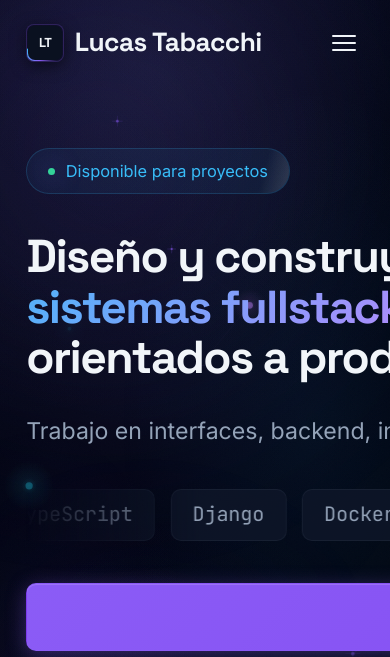
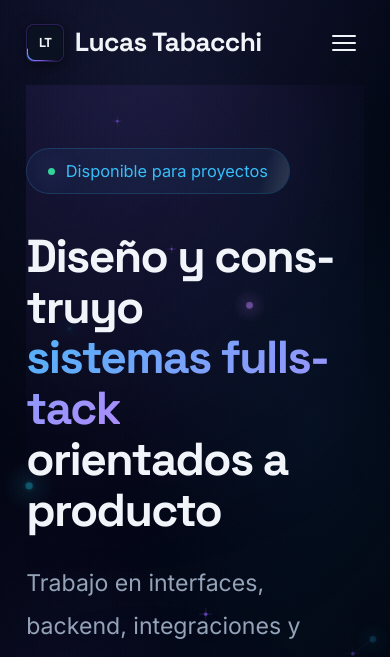
Before and after one commit to LucasTabacchi/portfolio, an Astro site: page / in a window 390 px wide. Shown: the top 657 px of the page. Built offline with nearby package versions, Linux system fonts and the light colour scheme; Astro itself is replaced by a stand-in of ours.

Commit message:
correciones nuevas en el hero

```diff
--- a/src/styles/home.css
+++ b/src/styles/home.css
@@ -57,6 +57,8 @@
 .hero-content {
   position: relative;
   z-index: 1;
+  min-width: 0;
+  max-width: 100%;
 }
 
 .hero-badge {
@@ -1106,8 +1108,9 @@
 /* ── RESPONSIVE ── */
 @media (max-width: 1100px) {
   .hero-section {
-    grid-template-columns: 1fr;
+    grid-template-columns: minmax(0, 1fr);
     min-height: auto;
+    overflow-x: hidden;
   }
 
   .hero-visual {
@@ -1177,7 +1180,6 @@
 
   .hero-gradient-text {
     white-space: normal !important;
-    display: inline-block;
   }
 
   .hero-subtitle {
```
